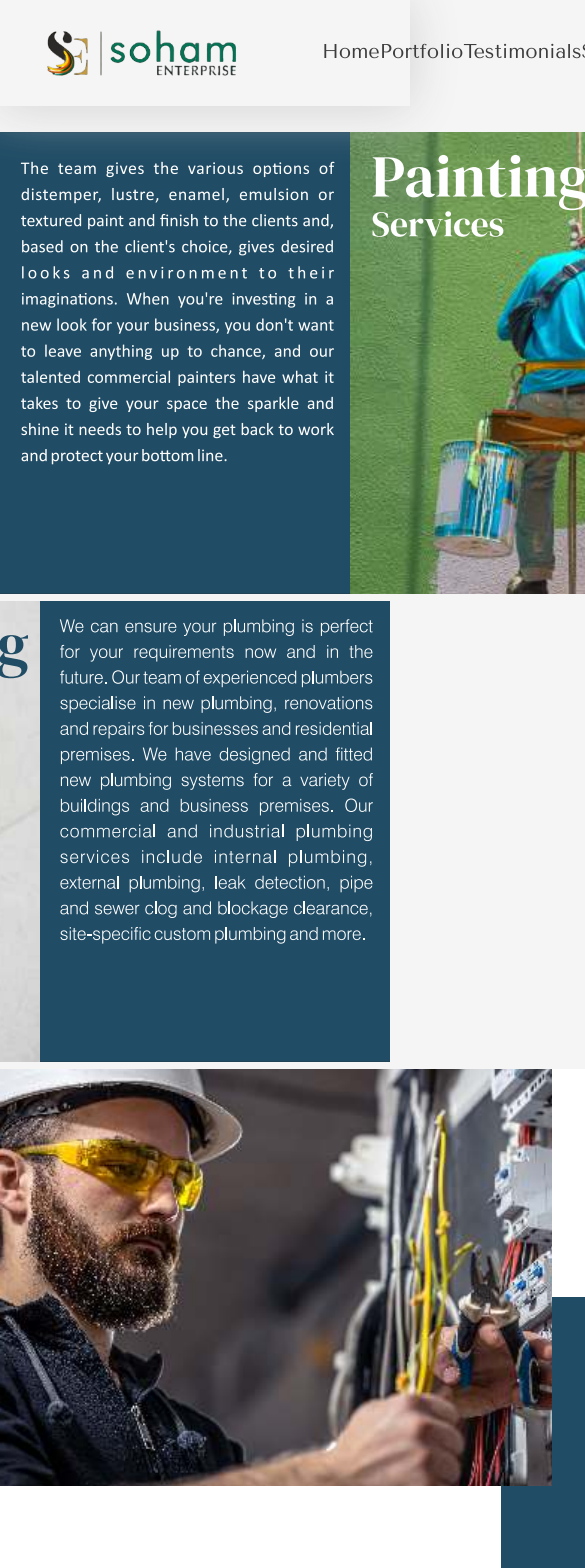
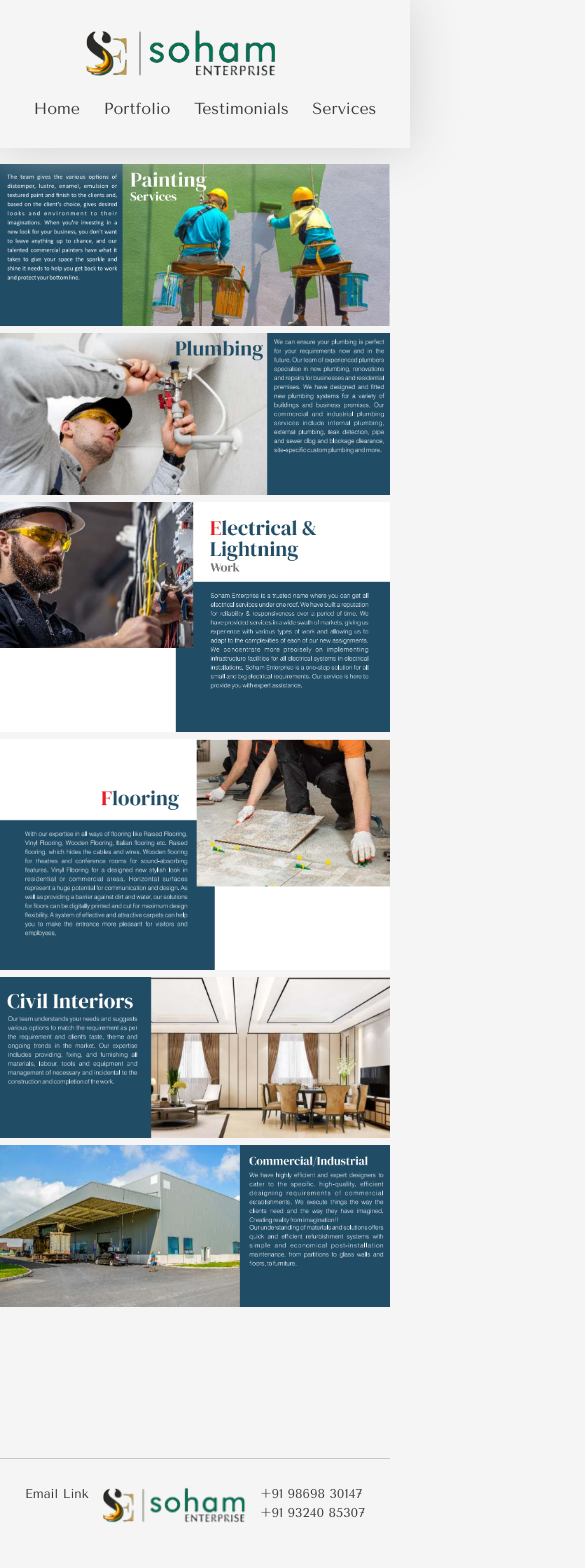
Before and after one commit to Swaraj9/interior-site, a React (Vite) app: page /interior-site/services in a window 390 px wide. Shown: the top 1568 px of the page, 585 px wide, since content can reach past the window. Built offline with nearby package versions, Linux system fonts and the light colour scheme.

Commit message:
Mobile View

```diff
--- a/src/components/CLink.jsx
+++ b/src/components/CLink.jsx
@@ -13,7 +13,6 @@ const CLink = ({ style, color, ...args }) => {
       style={{
         color: color,
         textDecoration: "none",
-        fontSize: "1.25rem",
         transitionDuration: "0.5s",
         borderBottom: hover ? `2px solid ${color}` : "2px solid transparent",
         ...style,
--- a/src/components/Footer.jsx
+++ b/src/components/Footer.jsx
@@ -1,15 +1,15 @@
 import React from "react";
 import { FaFacebookF, FaInstagram } from "react-icons/fa";
 import { FaXTwitter } from "react-icons/fa6";
-import logo from '../assets/logoT.png'
+import logo from "../assets/logoT.png";
 
 const Footer = () => {
   return (
     <div
+      className="footer"
       style={{
-        width: "80%",
-        marginLeft:'auto',
-        marginRight:'auto',
+        marginLeft: "auto",
+        marginRight: "auto",
         zIndex: 3,
         paddingTop: "25px",
         display: "flex",
@@ -27,15 +27,30 @@ const Footer = () => {
         }}
       >
         <a>Email Link</a>
-        <div style={{display:'flex', flexDirection:'column', alignItems:'center'}}>
-          <img src={logo} alt="Logo" style={{fontSize:'2rem', marginBottom:'3rem', maxWidth:'200px', borderRadius:'10px'}}/>
+        <div
+          style={{
+            display: "flex",
+            flexDirection: "column",
+            alignItems: "center",
+          }}
+        >
+          <img
+            className="footerLogo"
+            src={logo}
+            alt="Logo"
+            style={{
+              marginBottom: "3rem",
+              maxWidth: "clamp(75px, 150px, 200px)",
+              borderRadius: "10px",
+            }}
+          />
           <div
             style={{
               display: "flex",
               justifyContent: "space-between",
               alignItems: "center",
               fontSize: "1.5rem",
-              width:'100%'
+              width: "100%",
             }}
           >
             <FaFacebookF />
@@ -43,8 +58,10 @@ const Footer = () => {
             <FaXTwitter />
           </div>
         </div>
-        <div>+91 98698 30147</div>
-        <div>+91 93240 85307</div>
+        <div>
+          <div>+91 98698 30147</div>
+          <div>+91 93240 85307</div>
+        </div>
       </div>
     </div>
   );
--- a/src/components/Navbar.jsx
+++ b/src/components/Navbar.jsx
@@ -22,6 +22,7 @@ const Navbar = () => {
 
   return (
     <div
+      className="navbar"
       style={{
         width: "100%",
         position: "fixed",
@@ -51,17 +52,15 @@ const Navbar = () => {
         alt="Logo"
         style={{
           marginLeft: "2rem",
-          fontSize: "2.15rem",
           marginRight: "5rem",
           width: "200px",
         }}
       />
-      {
       <div
+        className="navbarLinks"
         style={{
           flex: 0.75,
           display: "flex",
-            justifyContent: "space-evenly",
         }}
       >
         <CLink
@@ -105,7 +104,6 @@ const Navbar = () => {
           Services
         </CLink>
       </div>
-      }
     </div>
   );
 };
--- a/src/index.css
+++ b/src/index.css
@@ -3,8 +3,8 @@
   line-height: 1.5;
   font-weight: 400;
 
-  --primary: rgba(245,245,245);
-  --text: rgba(60,60,60);
+  --primary: rgba(245, 245, 245);
+  --text: rgba(60, 60, 60);
 
   color-scheme: light dark;
   color: var(--text);
@@ -16,7 +16,76 @@
   -moz-osx-font-smoothing: grayscale;
 }
 
-*{
+* {
   margin: 0px;
-  padding: 0px
+  padding: 0px;
 }
+
+.navbar {
+  flex-direction: row;
+  gap: 4;
+}
+
+.navbarLinks {
+  font-size: 1.25rem;
+  justify-content: space-evenly;
+  width: 100%;
+}
+
+.homeHeroImg {
+  height: 100vh;
+  width: 100%;
+}
+
+.homeAboutImg {
+  flex-direction: row;
+  border-top-left-radius: 10px;
+  border-bottom-left-radius: 10px;
+  border-top-right-radius: 0px;
+  border-bottom-right-radius: 0px;
+}
+
+.footer {
+  width: 80%;
+  font-size: 1rem;
+}
+
+.services {
+  padding: 2rem 0rem;
+}
+
+@media screen and (max-width: 600px) {
+  .navbar {
+    flex-direction: column;
+  }
+
+  .navbarLinks {
+    margin-top: 1rem;
+    font-size: 1rem;
+  }
+
+  .homeHeroImg {
+    height: 600px;
+  }
+
+  .homeAbout {
+    flex-direction: column;
+  }
+
+  .homeAboutImg {
+    width: 100%;
+    border-top-left-radius: 10px;
+    border-bottom-left-radius: 0px;
+    border-top-right-radius: 10px;
+    border-bottom-right-radius: 0px;
+  }
+
+  .footer {
+    width: 100%;
+    font-size: 0.8rem;
+  }
+
+  .services {
+    padding: 4rem 0rem;
+  }
+}
--- a/src/pages/Home.jsx
+++ b/src/pages/Home.jsx
@@ -26,15 +26,17 @@ const Card = ({ name, image }) => {
     <div
       style={{
         height: "400px",
+        maxWidth:'80vw',
         display: "flex",
         flexDirection: "column",
         alignItems: "center",
         boxShadow: "0px 0px 10px rgba(100,100,100)",
         margin: "15px",
+        textAlign:'center',
       }}
     >
       <img
-        style={{ height: "calc(100% - 20px - 1rem)" }}
+        style={{ height: "calc(100% - 20px - 1rem)", maxWidth:'100%'}}
         src={image}
         alt={name}
       />
@@ -53,8 +55,8 @@ const Home = () => {
         marginTop: "calc(-1*(2.15rem + 2*25px + 1rem))",
       }}
     >
-      <div id="hero" style={{width:'100%'}}>
-        <img style={{ width: "100%", height: "auto" }} src={hero} alt="hero" />
+      <div id="hero" style={{ width: "100%" }}>
+        <img className="homeHeroImg" src={hero} alt="hero" />
       </div>
       <div
         style={{
@@ -62,17 +64,26 @@ const Home = () => {
           flexDirection: "column",
           alignItems: "center",
           marginTop: "2rem",
+          maxWidth: "80%",
         }}
       >
-        <div style={{ fontSize: "1.75rem" }}>
+        <div
+          style={{
+            marginBottom: "1rem",
+            fontSize: "1.75rem",
+            textAlign: "center",
+          }}
+        >
           “Love of beauty is taste. Creation of beauty is art.”
         </div>
-        <div style={{ fontSize: "1.4rem" }}>-Ralph Waldo Emerson</div>
+        <div style={{color:'gray', fontSize: "1rem", textAlign: "right" }}>
+          -Ralph Waldo Emerson
+        </div>
       </div>
       <div
+        className="homeAbout"
         style={{
           display: "flex",
-          flexDirection: "row",
           marginTop: "4rem",
           boxShadow: "inset 0px 0px 20px 2px rgb(200,200,200)",
           width: "80%",
@@ -81,11 +92,10 @@ const Home = () => {
       >
         <div>
           <img
+            className="homeAboutImg"
             style={{
               height: "100%",
-              maxHeight:'500px',
-              borderTopLeftRadius: "10px",
-              borderBottomLeftRadius: "10px",
+              maxHeight: "500px",
               marginBottom: "-7px",
             }}
             src={about}
@@ -96,32 +106,28 @@ const Home = () => {
           style={{
             display: "flex",
             flexDirection: "column",
-            padding: "1.5rem 4rem",
+            padding: "1.5rem 2rem",
           }}
         >
-          <div style={{ fontSize: "2.5rem", marginBottom: "2rem" }}>
+          <div style={{ fontSize: "2.5rem", marginBottom: "1rem" }}>
             About Us
           </div>
-          <div style={{ lineHeight: "1.75rem", marginBottom: "2rem" }}>
-          Soham Enterprise has been ceaselessly designing beautiful homes, commercial spaces, hotels, malls and offices with unique designs. We create your dream, considering not just beauty but your comfort. Be it your bedroom to sink in after a hectic day, a kitchen that sets in with your culinary experiments, or office space to build your passion, we add a creative spark to it. Once you are on board, we turn your dream into reality.
-
-We offer a complete range of design, fit-out and contracting solutions by delivering high-quality, cost- effective services. Ensuring our relationship with our clients is our number one priority, and the integrity of our dedicated and committed team drives our dependability and maximises our clients' satisfaction.
-
-We are a team of professionals who have started their careers from zero and are now considered the most efficient craftsman in their respective fields.
+          <div style={{ lineHeight: "1.75rem", marginBottom: "1rem" }}>
+            Soham Enterprise has been ceaselessly designing beautiful homes,
+            commercial spaces, hotels, malls and offices with unique designs. We
+            create your dream, considering not just beauty but your comfort. Be
+            it your bedroom to sink in after a hectic day, a kitchen that sets
+            in with your culinary experiments, or office space to build your
+            passion, we add a creative spark to it. Once you are on board, we
+            turn your dream into reality. We offer a complete range of design,
+            fit-out and contracting solutions by delivering high-quality, cost-
+            effective services. Ensuring our relationship with our clients is
+            our number one priority, and the integrity of our dedicated and
+            committed team drives our dependability and maximises our clients'
+            satisfaction. We are a team of professionals who have started their
+            careers from zero and are now considered the most efficient
+            craftsman in their respective fields.
           </div>
-          {/* <div style={{ lineHeight: "1.75rem", marginBottom: "2rem" }}>
-            Cras sem mauris, scelerisque ut malesuada id, aliquam in sem. Orci
-            varius natoque penatibus et magnis dis parturient montes, nascetur
-            ridiculus mus. Etiam varius sapien velit, sit amet malesuada nunc
-            sagittis eu. Vivamus tristique mi massa, quis ultrices sapien
-            suscipit in. Curabitur rhoncus pharetra lacus a ullamcorper. Aliquam
-            erat volutpat. Mauris euismod mollis tincidunt. In turpis velit,
-            porta eu tellus euismod, fringilla blandit mauris. In eget euismod
-            quam, in ultricies elit. In ac eleifend mauris, sit amet porta odio.
-            Cras vitae pretium sem. Integer lacinia in ex sit amet pellentesque.
-            Donec pellentesque libero et gravida tempor. Proin in auctor libero.
-            Mauris dapibus a sapien eu pretium.
-          </div> */}
         </div>
       </div>
       <div
@@ -131,6 +137,7 @@ We are a team of professionals who have started their careers from zero and are
           flexDirection: "column",
           alignItems: "center",
           marginTop: "4rem",
+          width:'100%'
         }}
       >
         <div style={{ fontSize: "2.5rem", marginBottom: "2rem" }}>
@@ -139,6 +146,7 @@ We are a team of professionals who have started their careers from zero and are
         <div
           style={{
             display: "flex",
+            width:'100%',
             flexWrap: "wrap",
             alignItems: "center",
             justifyContent: "center",
--- a/src/pages/Services.jsx
+++ b/src/pages/Services.jsx
@@ -13,7 +13,7 @@ const Service = ({ image, right }) => {
         alignSelf: right ? "end" : "start"
       }}
     >
-      <img src={image} alt={image} />
+      <img style={{maxWidth:'100%'}} src={image} alt={image} />
     </div>
   );
 };
@@ -21,8 +21,8 @@ const Service = ({ image, right }) => {
 const Services = () => {
   return (
     <div
+      className="services"
       style={{
-        padding: "2rem 0rem",
         width: "100%",
         display: "flex",
         flexDirection: "column",
--- a/src/pages/Testimonials.jsx
+++ b/src/pages/Testimonials.jsx
@@ -7,6 +7,7 @@ const Testimonial = ({ title, content, image, author }) => {
         display: "flex",
         flexDirection: "column",
         alignItems: "center",
+        textAlign:'center',
         borderTop: "1px solid rgb(200,200,200)",
         width: "80%",
         marginBottom: "3rem",
```
Lines whose indentation alone changed are shown as unchanged.
